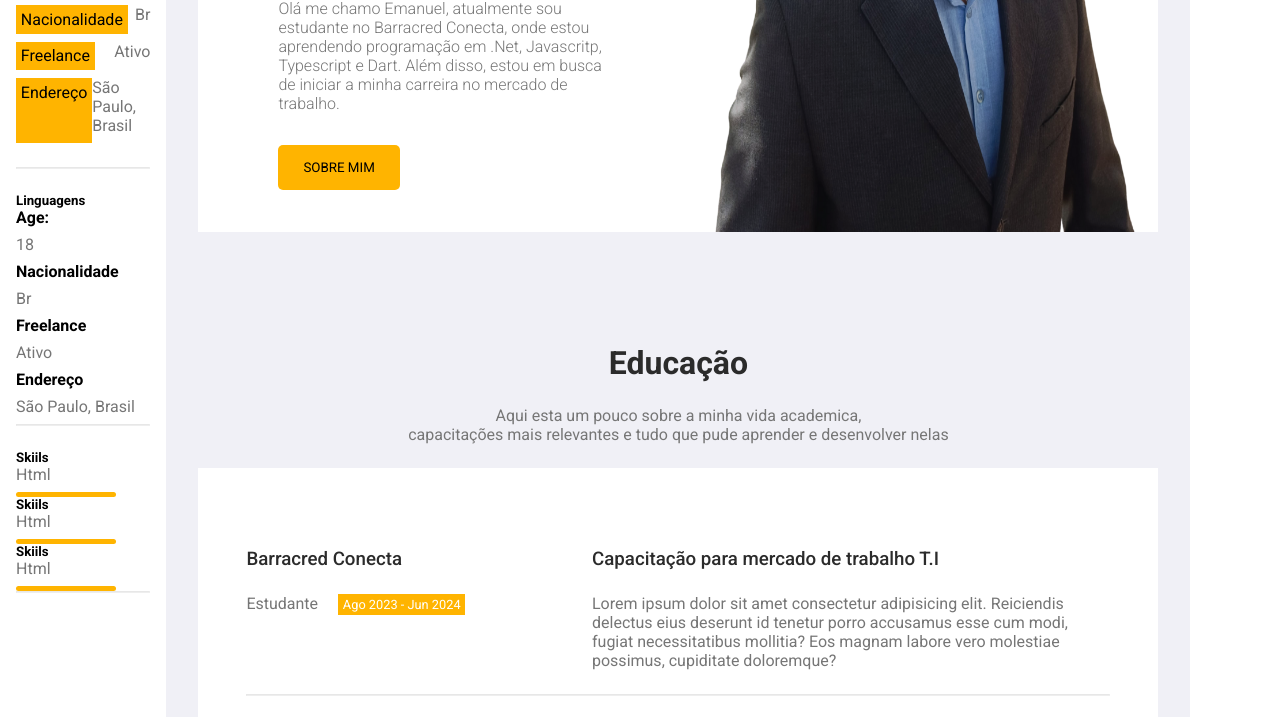
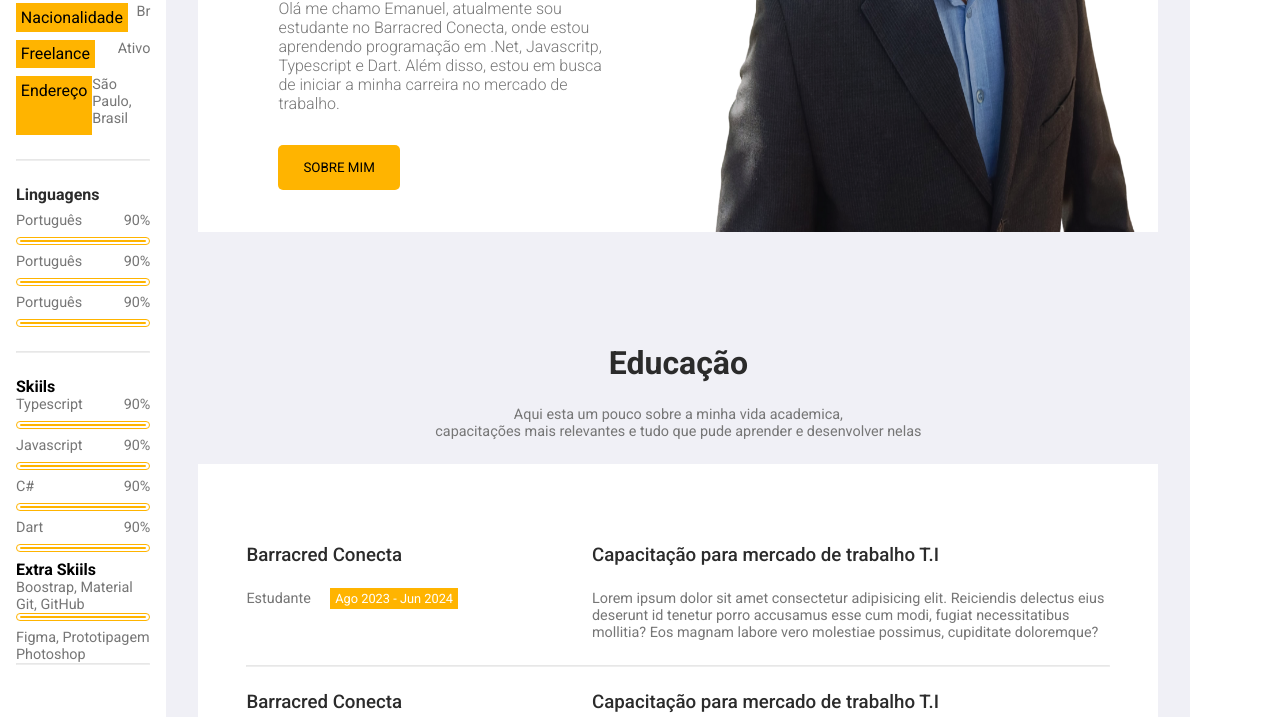
Before and after one commit to emanuelsantoz/Html_portflio_emanuel, a plain HTML site: page src/index.html in a window 1280 px wide. Shown: the part 400-1117 px from the top of the page. Drawn offline with Linux system fonts and the light colour scheme.

Commit message:
Finalizando Perfil

```diff
--- a/src/css/index.css
+++ b/src/css/index.css
@@ -74,15 +74,39 @@ body {
     background-color: var(--color-yellor);
 }
 
+.container-languages{
+    margin-bottom: 1rem;
+}
+
+.container-languages h4{
+    margin-bottom: .5rem;
+    color: var(--color-font-titulo-black);
+}
+
+.linguages{
+    display: flex;
+    justify-content: space-between;
+}
+
+.linguages h5, p{
+    font-weight: normal;
+    font-size: .9rem;
+    color: var(--color-font-descricao-black);
+}
+
+
 .progress {
-    width: 100px;
+    padding: 2px 3px 4px;
+    width: 100%;
     height: 5px;
     border-radius: 5px;
     color: white;
+    border: 1px solid var(--color-yellor);
+    margin-bottom: .5rem;
 }
 
 .progress div {
-    height: 100%;
+    height: 2px;
     border-radius: 10px;
     background-color: var(--color-yellor);
 }
--- a/src/index.html
+++ b/src/index.html
@@ -47,51 +47,124 @@
         </div>
 
         <hr>
+        <div class="container-languages">
+            <h4>Linguagens</h4>
+
             <div>
-            <h5>Linguagens</h5>
+                <div class="linguages">
+                    <h5>Português</h5>
+                    <p>90%</p>
+                </div>
+                <div class="progress">
                     <div>
-                <h4>Age:</p>
-                <p>18</p>
+                    </div>
+                </div>
             </div>
             <div>
-                <h4>Nacionalidade</p>
-                <p>Br</p>
+                <div class="linguages">
+                    <h5>Português</h5>
+                    <p>90%</p>
+                </div>
+                <div class="progress">
+                    <div>
+                    </div>
+                </div>
             </div>
             <div>
-                <h4>Freelance</p>
-                <p>Ativo</p>
+                <div class="linguages">
+                    <h5>Português</h5>
+                    <p>90%</p>
                 </div>
+                <div class="progress">
                     <div>
-                <h4>Endereço</p>
-                <p>São Paulo, Brasil</p>
                     </div>
-
-
+                </div>
+            </div>
         </div>
 
         <hr>
 
         <div>
-            <h5>Skiils</h5>
-            <p>Html</p>
+            <h4>Skiils</h4>
+            <div>
+                <div class="linguages">
+                    <h5>Typescript</h5>
+                    <p>90%</p>
+                </div>
+
                 <div class="progress">
                     <div>
                     </div>
                 </div>
-            <h5>Skiils</h5>
-            <p>Html</p>
+            </div>
+
+            <div>
+                <div class="linguages">
+                    <h5>Javascript</h5>
+                    <p>90%</p>
+                </div>
+
                 <div class="progress">
                     <div>
                     </div>
                 </div>
-            <h5>Skiils</h5>
-            <p>Html</p>
+            </div>
+
+            <div>
+                <div class="linguages">
+                    <h5>C#</h5>
+                    <p>90%</p>
+                </div>
+
                 <div class="progress">
                     <div>
                     </div>
                 </div>
+            </div>
 
+            <div>
+                <div class="linguages">
+                    <h5>Dart</h5>
+                    <p>90%</p>
+                </div>
 
+                <div class="progress">
+                    <div>
+                    </div>
+                </div>
+            </div>
+        </div>
+
+        <div>
+            <h4>Extra Skiils</h4>
+            <div>
+                <div class="linguages">
+                    <h5>Boostrap, Material</h5>
+                </div>
+            </div>
+
+            <div>
+                <div class="linguages">
+                    <h5>Git, GitHub</h5>
+                </div>
+
+                <div class="progress">
+                    <div>
+                    </div>
+                </div>
+            </div>
+
+            <div>
+                <div class="linguages">
+                    <h5>Figma, Prototipagem</h5>
+                </div>
+            </div>
+
+            <div>
+                <div class="linguages">
+                    <h5>Photoshop</h5>
+                </div>
+            </div>
         </div>
 
         <hr>
@@ -117,7 +190,8 @@
         <article class="container-educacao">
             <section class="educacao-titulo">
                 <h2>Educação</h2>
-                <p>Aqui esta um pouco sobre a minha vida academica, <br> capacitações mais relevantes  e tudo que pude aprender e desenvolver nelas</p>
+                <p>Aqui esta um pouco sobre a minha vida academica, <br> capacitações mais relevantes e tudo que pude
+                    aprender e desenvolver nelas</p>
             </section>
 
             <article class="educacao-certificados">
@@ -127,7 +201,9 @@
                 </div>
                 <div class="educacao-titulos">
                     <p>Estudante <span class="date">Ago 2023 - Jun 2024</span></p>
-                    <p>Lorem ipsum dolor sit amet consectetur adipisicing elit. Reiciendis delectus eius deserunt id tenetur porro accusamus esse cum modi, fugiat necessitatibus mollitia? Eos magnam labore vero molestiae possimus, cupiditate doloremque?</p>
+                    <p>Lorem ipsum dolor sit amet consectetur adipisicing elit. Reiciendis delectus eius deserunt id
+                        tenetur porro accusamus esse cum modi, fugiat necessitatibus mollitia? Eos magnam labore vero
+                        molestiae possimus, cupiditate doloremque?</p>
                 </div>
                 <hr>
 
@@ -137,7 +213,9 @@
                 </div>
                 <div class="educacao-titulos">
                     <p>Estudante <span class="date">Ago 2023 - Jun 2024</span></p>
-                    <p>Lorem ipsum dolor sit amet consectetur adipisicing elit. Reiciendis delectus eius deserunt id tenetur porro accusamus esse cum modi, fugiat necessitatibus mollitia? Eos magnam labore vero molestiae possimus, cupiditate doloremque?</p>
+                    <p>Lorem ipsum dolor sit amet consectetur adipisicing elit. Reiciendis delectus eius deserunt id
+                        tenetur porro accusamus esse cum modi, fugiat necessitatibus mollitia? Eos magnam labore vero
+                        molestiae possimus, cupiditate doloremque?</p>
                 </div>
                 <hr>
 
@@ -147,7 +225,9 @@
                 </div>
                 <div class="educacao-titulos">
                     <p>Estudante <span class="date">Ago 2023 - Jun 2024</span></p>
-                    <p>Lorem ipsum dolor sit amet consectetur adipisicing elit. Reiciendis delectus eius deserunt id tenetur porro accusamus esse cum modi, fugiat necessitatibus mollitia? Eos magnam labore vero molestiae possimus, cupiditate doloremque?</p>
+                    <p>Lorem ipsum dolor sit amet consectetur adipisicing elit. Reiciendis delectus eius deserunt id
+                        tenetur porro accusamus esse cum modi, fugiat necessitatibus mollitia? Eos magnam labore vero
+                        molestiae possimus, cupiditate doloremque?</p>
                 </div>
             </article>
         </article>
```
Lines whose indentation alone changed are shown as unchanged.
